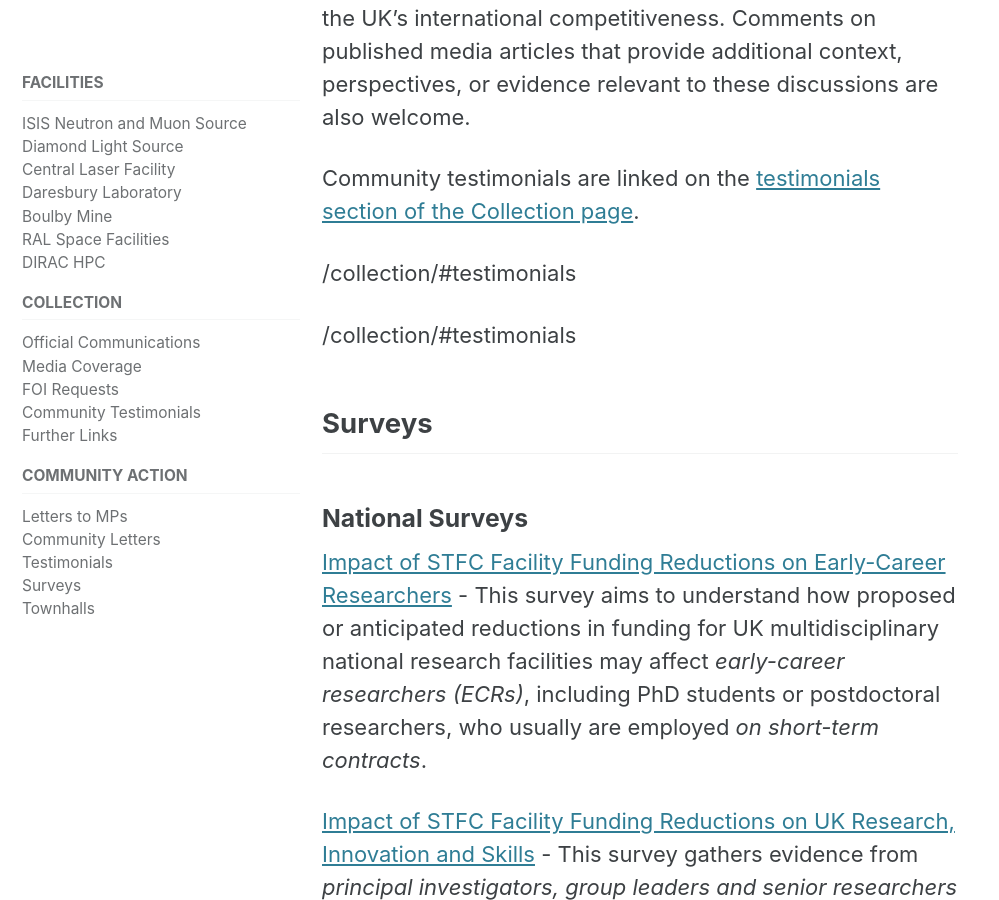
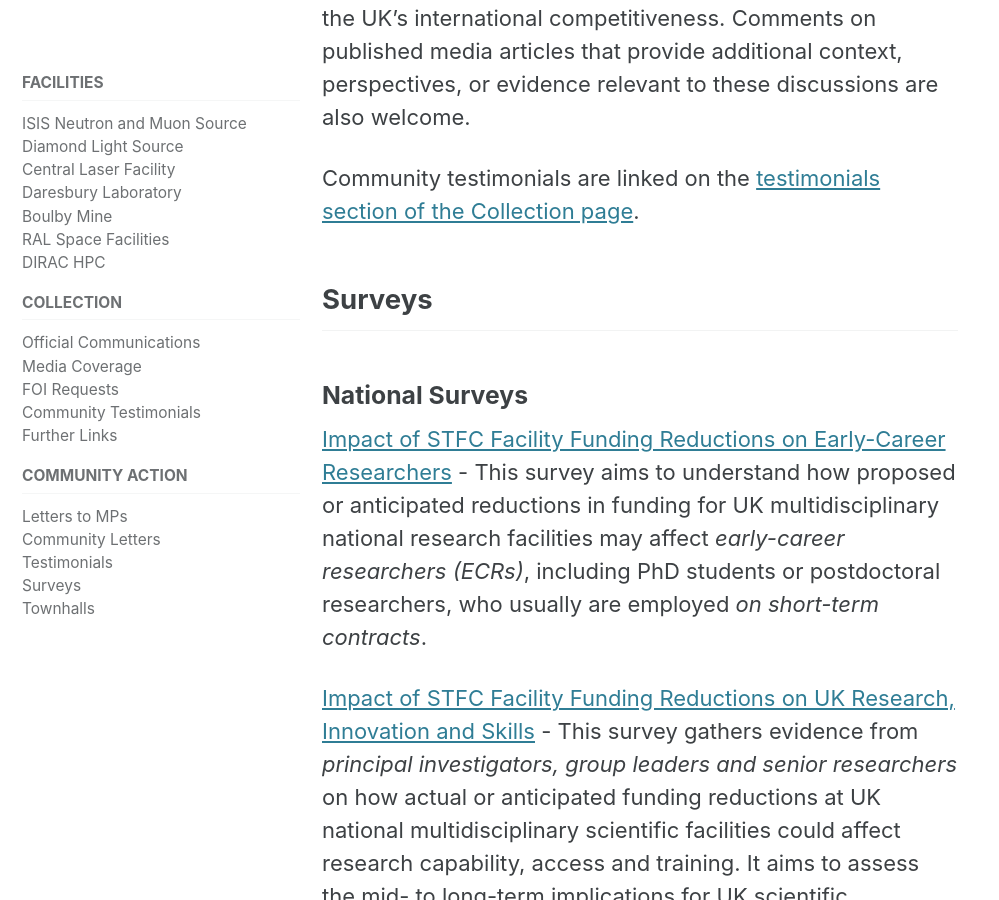
Before and after one commit to research-facilities-community/index, a Jekyll site: the page built from _pages/action.md, in a window 1280 px wide and 900 px high, scrolled down 4709 px. Shown: the whole window, without its empty margins (0-999 px from the left). Built offline with Jekyll 4.4.1, drawn with Linux system fonts in a browser that asks for light colours; cached includes are drawn as plain includes.

Commit message:
Fix link to testimonials section in action.md
Updated link to testimonials section in action.md

```diff
--- a/_pages/action.md
+++ b/_pages/action.md
@@ -67,11 +67,9 @@
 
 Please contact Naëmi Leo ([n.leo@lboro.ac.uk](mailto:n.leo@lboro.ac.uk)) to share testimonials, blog posts, LinkedIn articles, or other contributions that highlight the breadth of research enabled by STFC facilities and resources, their societal and economic impact, and the potential consequences of funding cuts for research programmes, skills development, innovation, and the UK's international competitiveness. Comments on published media articles that provide additional context, perspectives, or evidence relevant to these discussions are also welcome.
 
-Community testimonials are linked on the [testimonials section of the Collection page](/collection/#testimonials).
+Community testimonials are linked on the [testimonials section of the Collection page](../collection/#testimonials).
 
-{% link _pages/collection.md %}#testimonials
 
-{{ "/collection/#testimonials" | testimonials section of the Collection page }}
 
 
 ## Surveys {#surveys}
```
